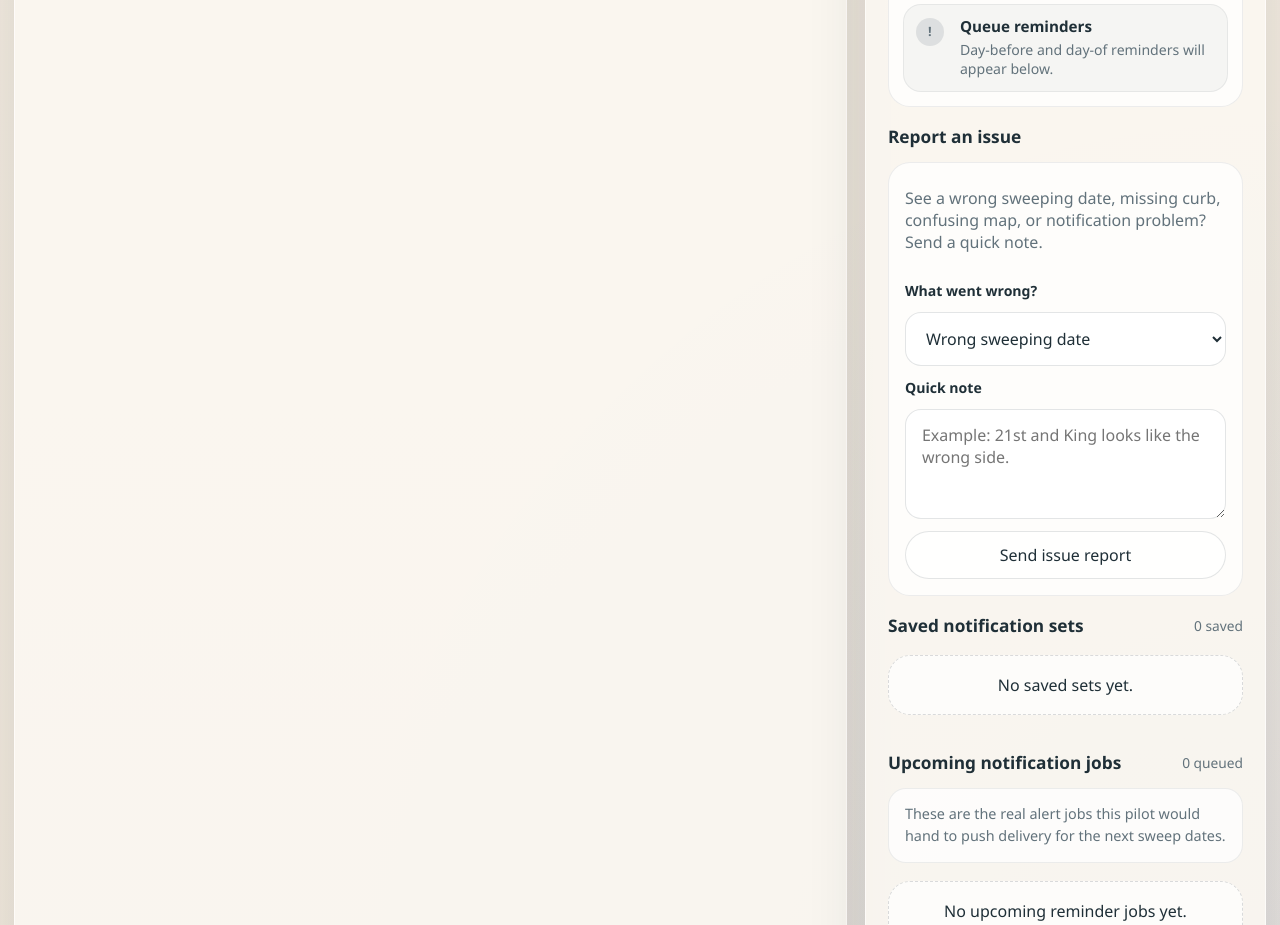
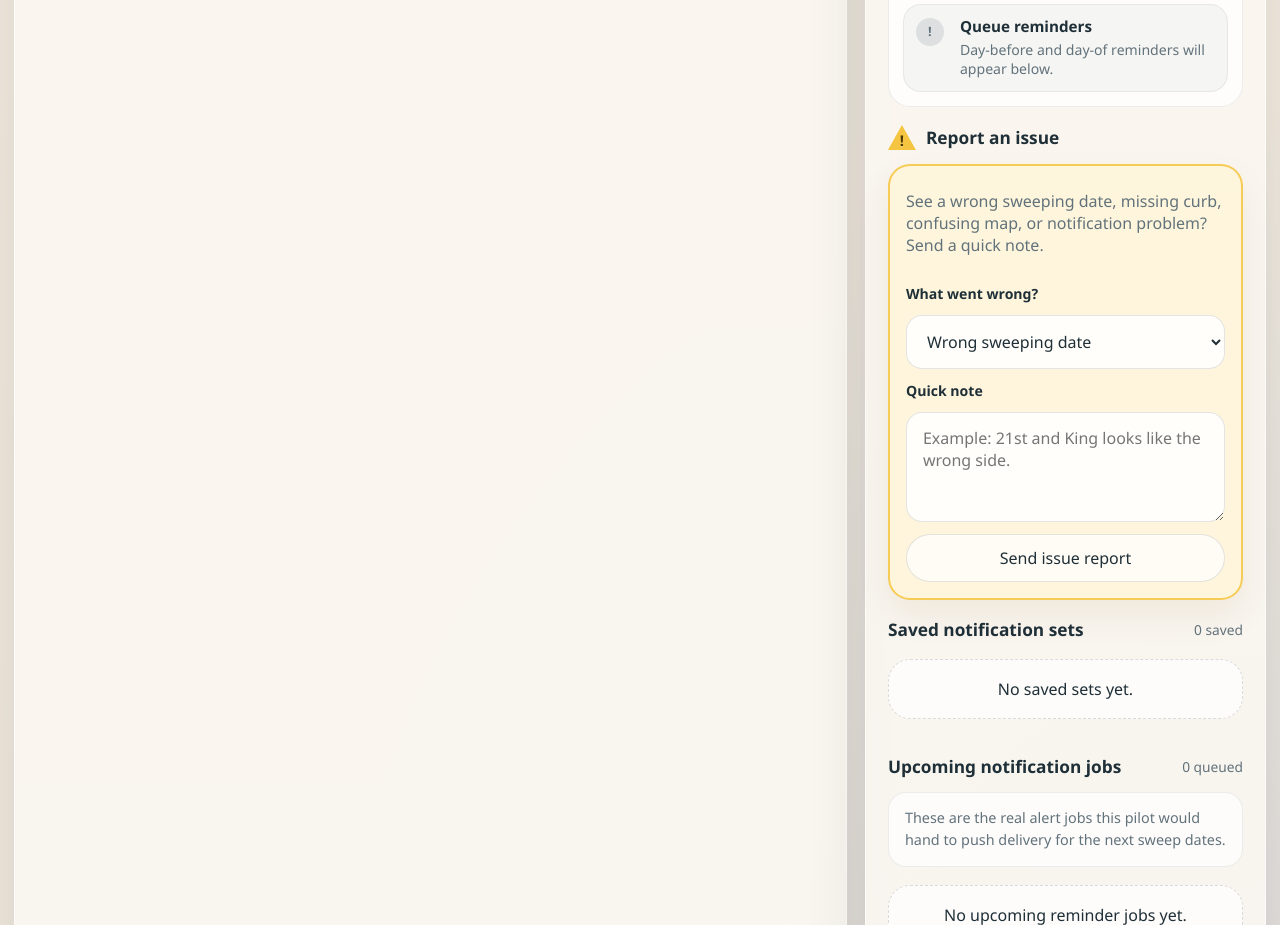
Before and after one commit to ghaughey32-png/Denver-curb-alerts, a website: page public/index.html in a window 1280 px wide. Shown: the part 2580-3505 px from the top of the page. Drawn offline with nearby package versions, Linux system fonts and the light colour scheme; no server answers.

Commit message:
Highlight issue report section

```diff
--- a/public/index.html
+++ b/public/index.html
@@ -265,7 +265,10 @@
 
           <section class="panel-section feedback-section">
             <div class="mini-head">
-              <h3>Report an issue</h3>
+              <h3 class="issue-report-title">
+                <span class="caution-icon" aria-hidden="true">!</span>
+                Report an issue
+              </h3>
             </div>
 
             <form id="issue-report-form" class="save-set-card issue-report-card">
--- a/public/styles.css
+++ b/public/styles.css
@@ -595,8 +595,32 @@ button {
   font: inherit;
 }
 
+.issue-report-title {
+  display: inline-flex;
+  align-items: center;
+  gap: 10px;
+}
+
+.caution-icon {
+  width: 28px;
+  height: 25px;
+  display: inline-grid;
+  place-items: center;
+  clip-path: polygon(50% 0, 100% 100%, 0 100%);
+  background: #f5c542;
+  color: #4b3500;
+  font-size: 0.92rem;
+  font-weight: 900;
+  line-height: 1;
+  padding-top: 6px;
+  text-shadow: 0 1px rgba(255, 255, 255, 0.35);
+}
+
 .issue-report-card {
   align-items: start;
+  background: rgba(255, 246, 212, 0.72);
+  border: 2px solid rgba(245, 197, 66, 0.88);
+  box-shadow: 0 16px 34px rgba(129, 93, 10, 0.08);
 }
 
 .issue-note-input {
```
